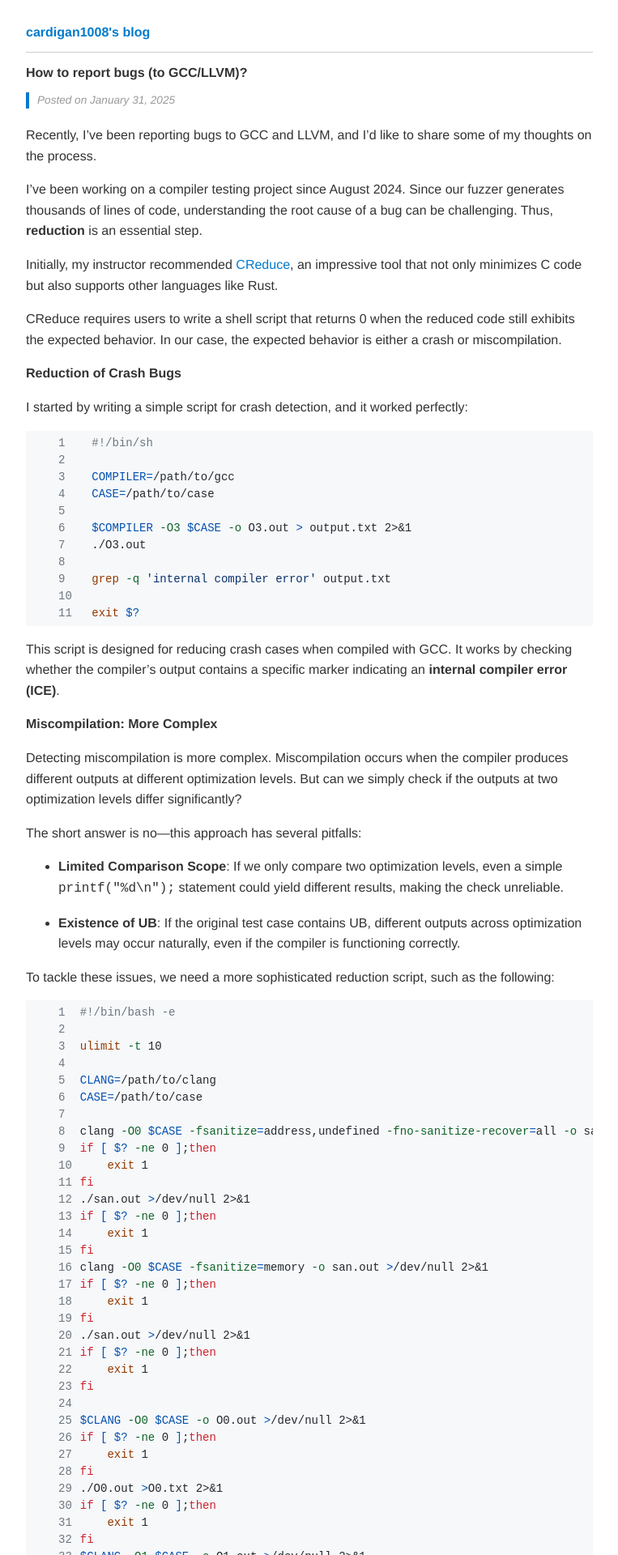
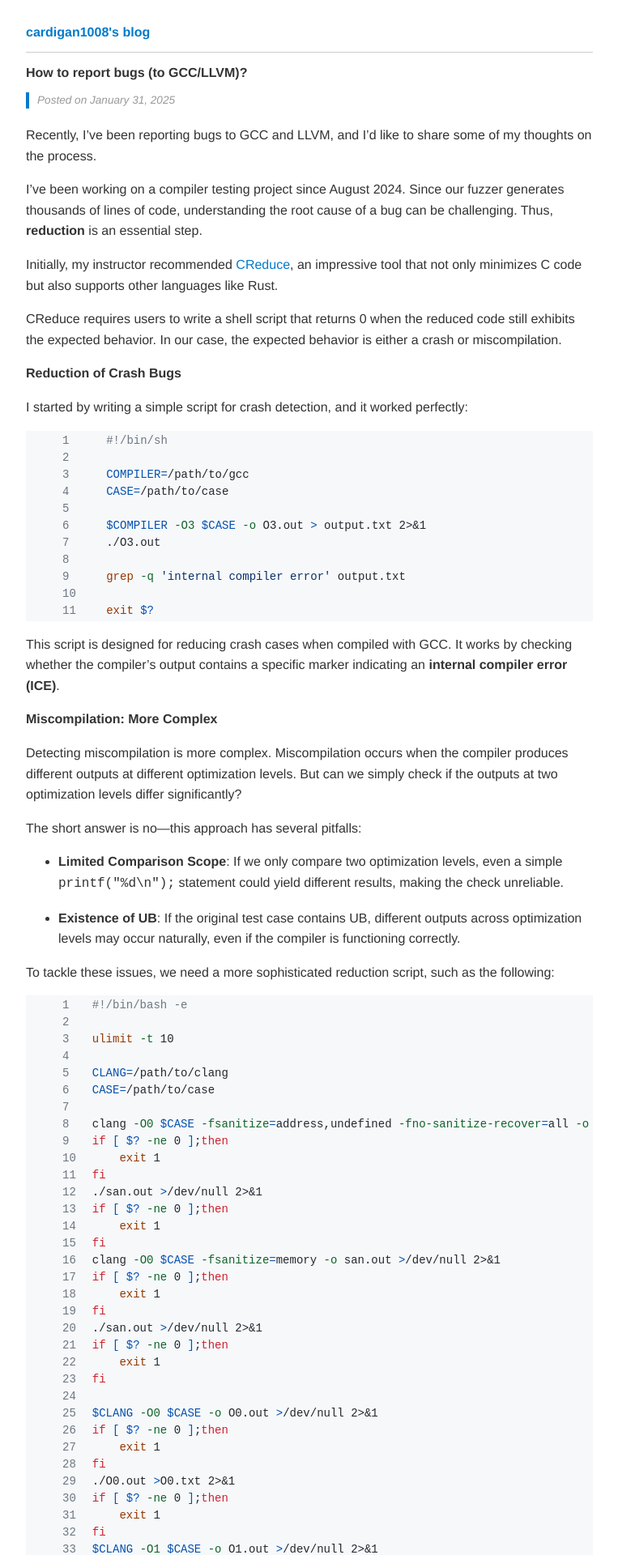
Before and after one commit to cardigan1008/cardigan1008.github.io, a Jekyll site: the page built from _posts/2025-01-31-how-to-report-compiler-bugs.md, in a window 1280 px wide. Shown: the top 1920 px of the page at 81% size, without its empty margins (258-1021 px from the left). Built offline with Jekyll 4.4.1, drawn with Linux system fonts in a browser that asks for light colours.

Commit message:
adjust md format

```diff
--- a/assets/css/syntax.css
+++ b/assets/css/syntax.css
@@ -3,7 +3,7 @@
   width: 100%;
 }
 .highlight td {
-  padding: 5px 5px;
+  padding: 2px 10px;
   vertical-align: top;
 }
 .highlight .gutter {
@@ -15,7 +15,7 @@
   user-select: none;
 }
 .highlight .code {
-  padding-left: 8px;
+  padding-left: 10px;
 }
 .highlight pre {
   margin: 0;
```
